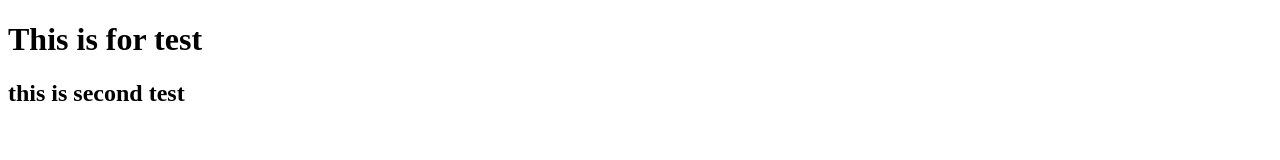
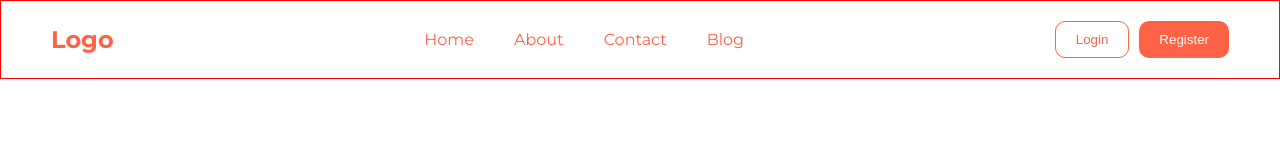
Before and after one commit to orbitechIt/test, a plain HTML site: page index.html in a window 1280 px wide. Drawn offline with Linux system fonts and the light colour scheme.

Commit message:
add: navbar

```diff
--- a/index.html
+++ b/index.html
@@ -1,12 +1,39 @@
 <!DOCTYPE html>
 <html lang="en">
+
 <head>
     <meta charset="UTF-8">
     <meta name="viewport" content="width=device-width, initial-scale=1.0">
     <title>Test</title>
+    <link rel="stylesheet" href="style.css">
+    <link rel="preconnect" href="https://fonts.googleapis.com">
+    <link rel="preconnect" href="https://fonts.gstatic.com" crossorigin>
+    <link href="https://fonts.googleapis.com/css2?family=Montserrat:ital,wght@0,100..900;1,100..900&display=swap"
+        rel="stylesheet">
+    <link rel="stylesheet" href="https://cdnjs.cloudflare.com/ajax/libs/font-awesome/6.6.0/css/all.min.css"
+        integrity="sha512-Kc323vGBEqzTmouAECnVceyQqyqdsSiqLQISBL29aUW4U/M7pSPA/gEUZQqv1cwx4OnYxTxve5UMg5GT6L4JJg=="
+        crossorigin="anonymous" referrerpolicy="no-referrer" />
 </head>
+
 <body>
-    <h1>This is for test</h1>
-    <h2>this is second test</h2>
+    <header>
+        <nav id="navbar">
+            <div class="logo-container">
+                <i class=" fa-solid fa-bars " id="icon"></i>
+                <h1>Logo</h1>
+            </div>
+            <ul class="list-container">
+                <li class="list-items"><a href="#">Home</a></li>
+                <li class="list-items"><a href="#">About</a></li>
+                <li class="list-items"><a href="#">Contact</a></li>
+                <li class="list-items"><a href="#">Blog</a></li>
+            </ul>
+            <div class="nav-btn">
+                <button class="btn">Login</button>
+                <button class="btn-special">Register</button>
+            </div>
+        </nav>
+    </header>
 </body>
+
 </html>
--- a/style.css
+++ b/style.css
@@ -3,3 +3,75 @@
     padding: 0;
     box-sizing: border-box;
 }
+
+body{
+    font-family: "Montserrat", sans-serif;
+}
+
+
+ #navbar{
+    display: flex;
+    justify-content: space-between;
+    align-items: center;
+    color: tomato;
+    padding: 20px 50px;
+    border: 1px solid red;
+}
+
+
+.logo-container{
+    display: flex;
+    align-items: center;
+     gap: 10px;
+}
+.list-container{
+    display: flex;
+    justify-content: space-between;
+}
+
+.list-items{
+    list-style-type: none;
+    margin: 0 20px;
+}
+
+.list-items > a{
+    text-decoration: none;
+    color: tomato;
+}
+
+.nav-btn{
+    display: flex;
+    gap: 10px;
+}
+
+.btn{
+    padding: 10px 20px;
+    color: tomato;
+    background-color: transparent;
+    border: 1px solid tomato;
+    border-radius: 10px;
+}
+
+.btn-special {
+    padding: 10px 20px;
+    color: white;
+    background-color: tomato;
+    border: none;
+    border-radius: 10px;
+}
+
+#icon{
+    display: none;
+}
+
+@media screen and (max-width:640px) {
+ .list-items{
+    display: none;
+ }
+ #navbar{
+    padding: 10px 20px;
+ }
+ #icon{
+    display: block;
+ }
+}
```
